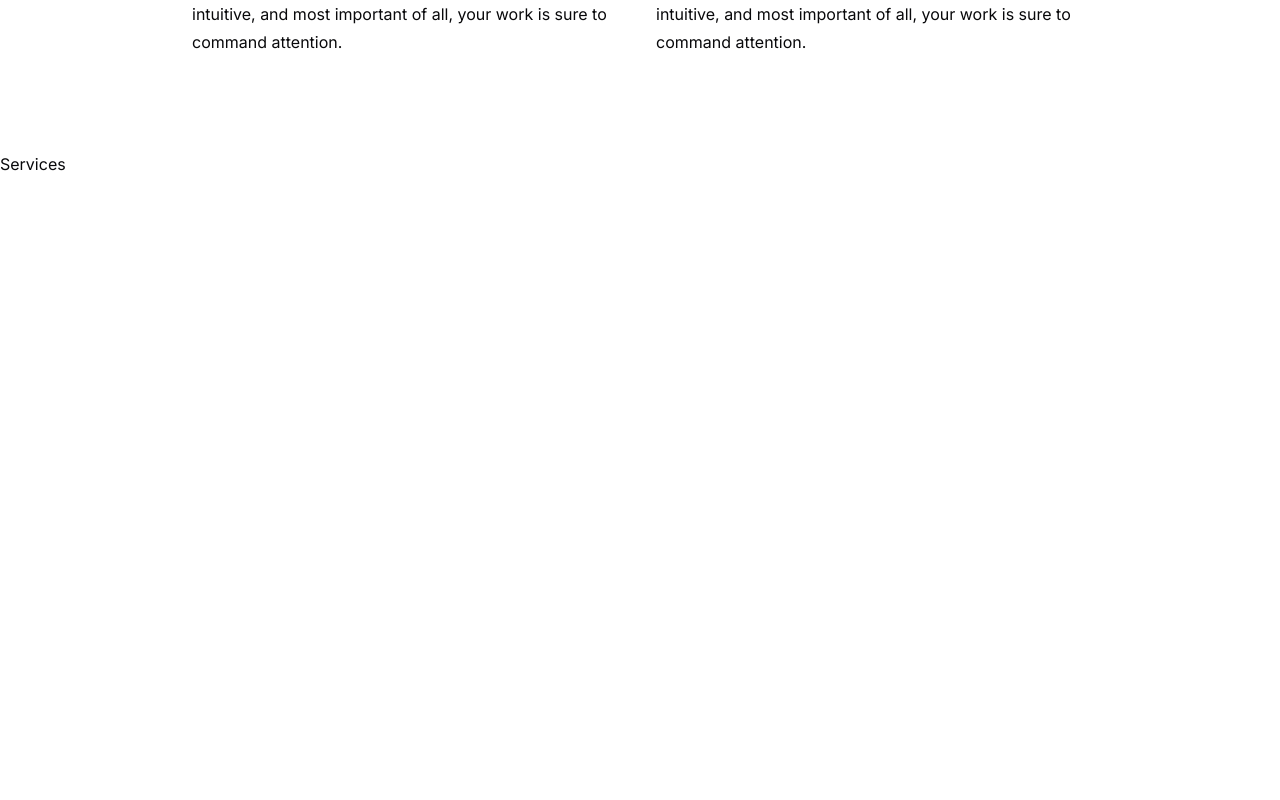
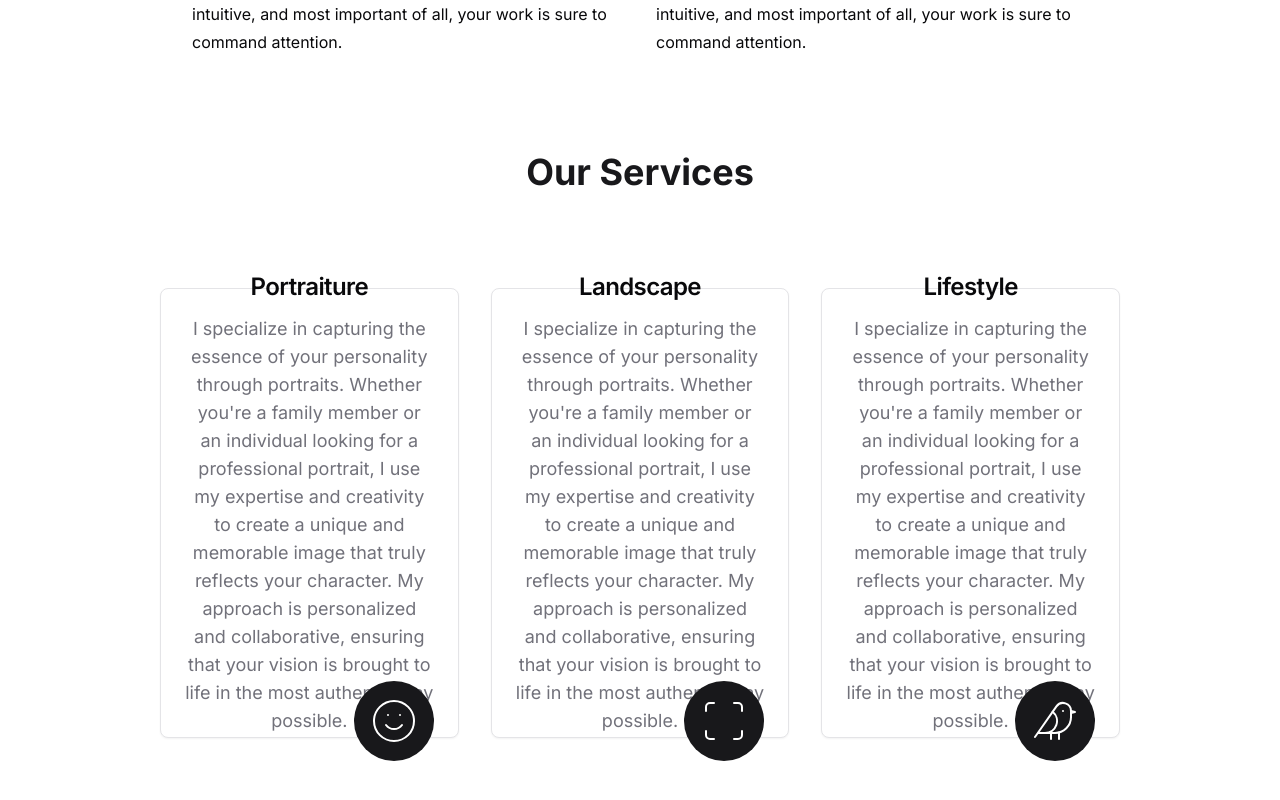
Before and after one commit to htsegaww/photography, a Next.js app: page / in a window 1280 px wide. Shown: the part 2077-2877 px from the top of the page. Built offline with nearby package versions, Linux system fonts and the light colour scheme.

Commit message:
services section added

```diff
--- a/app/globals.css
+++ b/app/globals.css
@@ -38,6 +38,7 @@
     --primary-foreground: 240 5.9% 10%;
     --secondary: 240 3.7% 15.9%;
     --secondary-foreground: 0 0% 98%;
+    --tertiary: 237 22% 20%;
     --muted: 240 3.7% 15.9%;
     --muted-foreground: 240 5% 64.9%;
     --accent: 240 3.7% 15.9%;
--- a/components/Services.jsx
+++ b/components/Services.jsx
@@ -1,12 +1,67 @@
-import { Smile, Scan, Bird } from "ludide-react";
+import { Smile, Scan, Bird } from "lucide-react";
+import {
+  Card,
+  CardContent,
+  CardDescription,
+  CardHeader,
+  CardTitle,
+} from "./ui/card";
 
 const serviceData = [
   {
-    icon: <Smile />,
+    icon: <Smile size={48} strokeWidth={1} />,
+    title: "Portraiture",
+    description:
+      "I specialize in capturing the essence of your personality through portraits. Whether you're a family member or an individual looking for a professional portrait, I use my expertise and creativity to create a unique and memorable image that truly reflects your character. My approach is personalized and collaborative, ensuring that your vision is brought to life in the most authentic way possible.",
+  },
+  {
+    icon: <Scan size={48} strokeWidth={1} />,
+    title: "Landscape",
+    description:
+      "I specialize in capturing the essence of your personality through portraits. Whether you're a family member or an individual looking for a professional portrait, I use my expertise and creativity to create a unique and memorable image that truly reflects your character. My approach is personalized and collaborative, ensuring that your vision is brought to life in the most authentic way possible.",
+  },
+  {
+    icon: <Bird size={48} strokeWidth={1} />,
+    title: "Lifestyle",
+    description:
+      "I specialize in capturing the essence of your personality through portraits. Whether you're a family member or an individual looking for a professional portrait, I use my expertise and creativity to create a unique and memorable image that truly reflects your character. My approach is personalized and collaborative, ensuring that your vision is brought to life in the most authentic way possible.",
   },
 ];
 const Services = () => {
-  return <div>Services</div>;
+  return (
+    <section className="mb-12 xl:mb-36">
+      <div className="container mx-auto">
+        <h2 className="section-title mb-6 xl:mb-24 text-center mx-auto">
+          Our Services
+        </h2>
+
+        {/* category Items */}
+
+        <div className="grid xl:grid-cols-3 justify-center gap-y-12 xl:gap-y-24 xl:gap-x-8">
+          {serviceData.map((item, index) => {
+            return (
+              <Card
+                key="index"
+                className="relative w-full max-w-[425px] h-[450px] flex flex-col pb-10 justify-center items-center cursor-pointer hover:bg-tertiary  dark:hover:bg-white/10 transition-all duration-700"
+              >
+                <CardHeader className="text-primary">
+                  <div className="w-[80px] h-[80px] bg-primary text-white  dark:text-black rounded-full flex justify-center items-center absolute -bottom-6 right-6">
+                    {item.icon}
+                  </div>
+                </CardHeader>
+                <CardContent className="text-center">
+                  <CardTitle className="mb-4">{item.title}</CardTitle>
+                  <CardDescription className="text-lg">
+                    {item.description}
+                  </CardDescription>
+                </CardContent>
+              </Card>
+            );
+          })}
+        </div>
+      </div>
+    </section>
+  );
 };
 
 export default Services;
```
Also changed, not shown: public/logo 2.png (added), public/logo-black 2.png (added).
